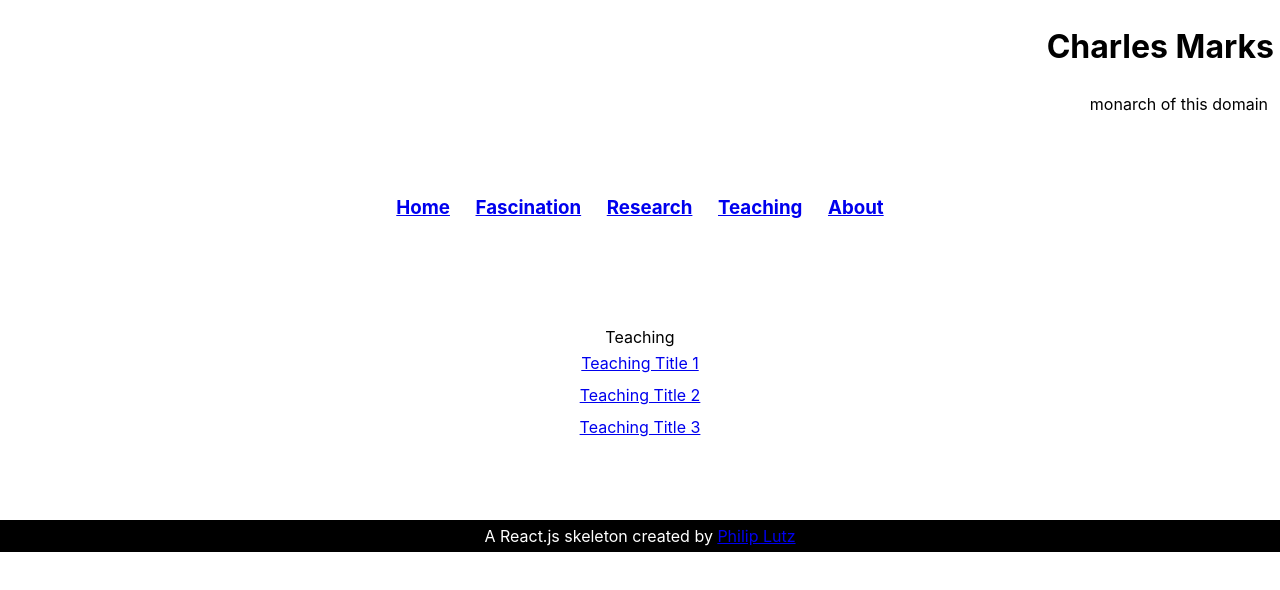
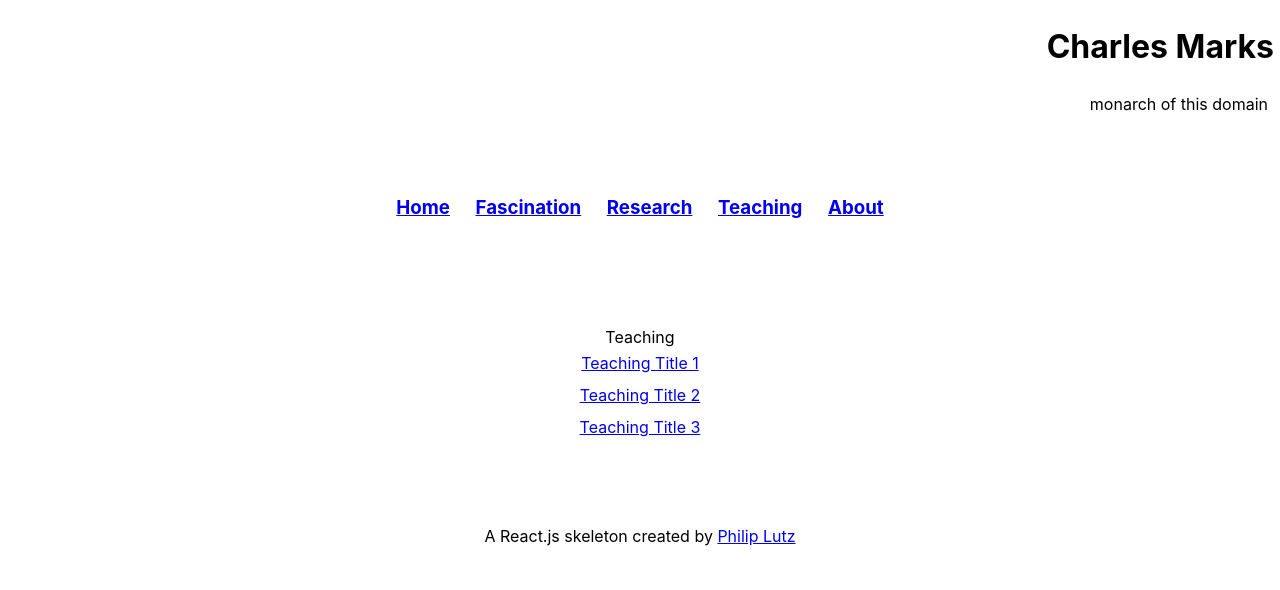
Before and after one commit to cmarkymark/portfolio-marks, a React (Create React App) app: page /teaching in a window 1280 px wide. Shown: the top 590 px of the page. Built offline with nearby package versions, Linux system fonts and the light colour scheme.

Commit message:
Update Footer.css

```diff
--- a/src/components/footer/Footer.css
+++ b/src/components/footer/Footer.css
@@ -1,7 +1,6 @@
 footer {
   text-align: center;
-  background-color: black;
-  color: white;
+  color: black;
 }
 
 p {
```
